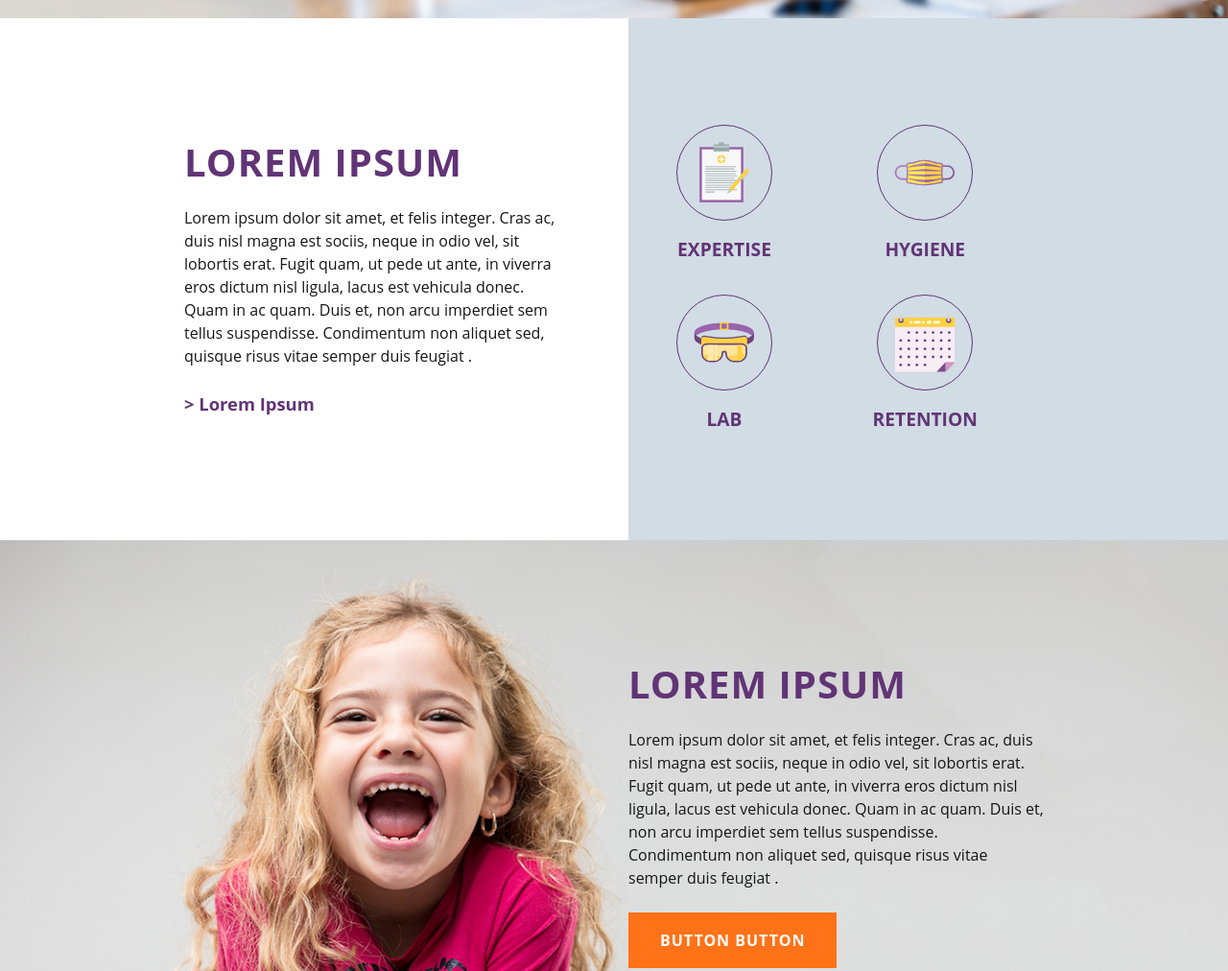
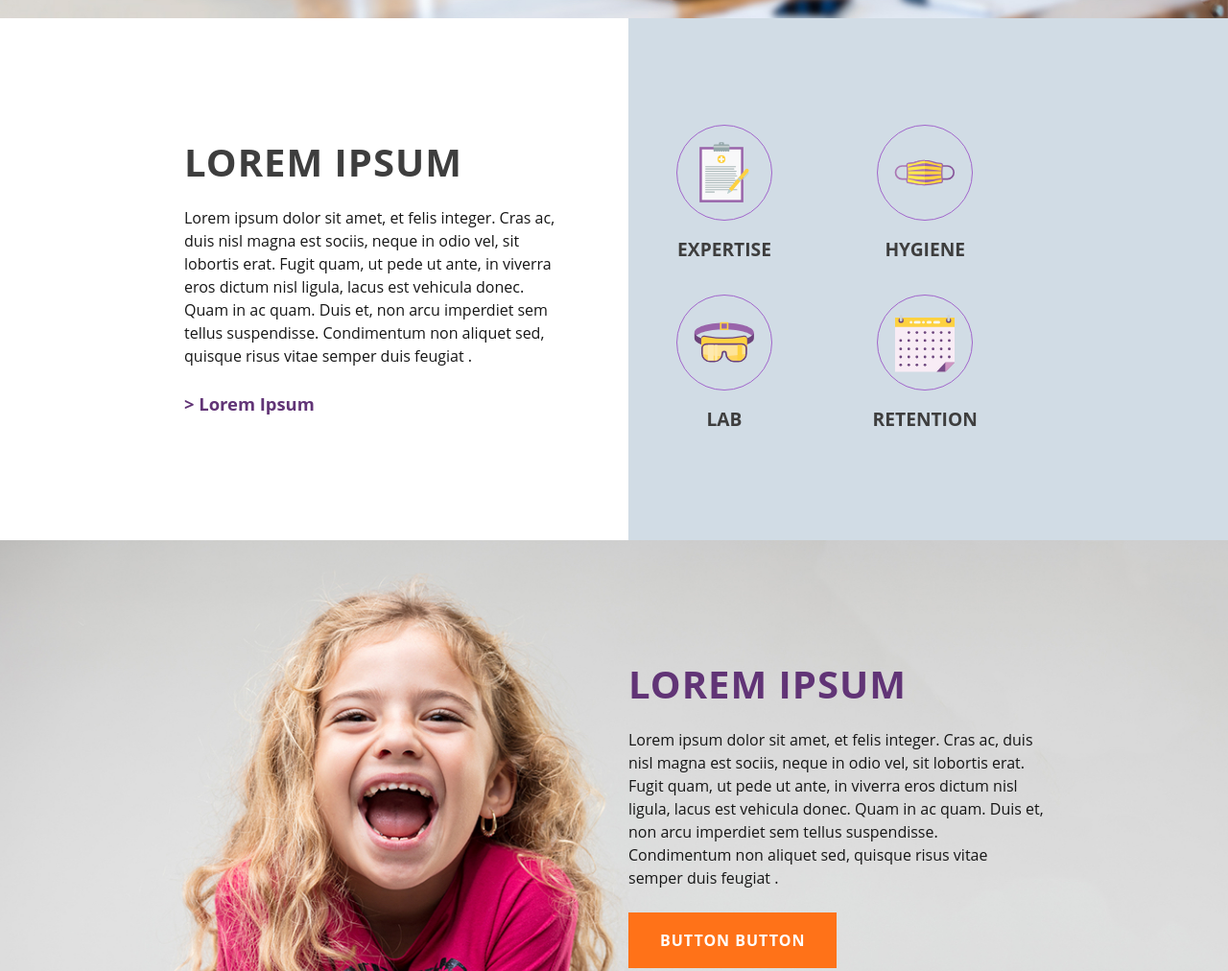
Before and after one commit to Gordoburrito/gordon-lewis-rooster-grin, a Gatsby site: page / in a window 1280 px wide. Shown: the part 1680-2692 px from the top of the page at 96% size. Built offline with nearby package versions, Linux system fonts and the light colour scheme; Gatsby itself is replaced by a stand-in of ours.

Commit message:
Switch heading color to black

```diff
--- /dev/null
+++ b/src/components/hygiene.css
@@ -0,0 +1,3 @@
+.hygiene .section__title {
+  color: var(--color-heading);
+}
--- a/src/components/icon-list.css
+++ b/src/components/icon-list.css
@@ -17,19 +17,10 @@
   width: 100px;
   height: 100px;
   opacity: 0;
-  border: 1px solid var(--color-primary);
+  border: 1px solid var(--color-primary-accent);
   border-radius: 50%;
   transform: scale(0.9);
   transition: .5s ease-in
-}
-
-.icon-list__icon-wrapper {
-  border: 1px solid var(--color-primary);
-  border-radius: 50%;
-  width: 100px;
-  height: 100px;
-  display: flex;
-  transition: .5s
 }
 
 .icon-list__icon {
@@ -46,7 +37,6 @@
   align-content: center;
 }
 
-
 .icon-list__item {
   display: flex;
   align-items: center;
@@ -57,7 +47,7 @@
   text-transform: uppercase;
   font-weight: var(--fontWeight-bold);
   font-size: var(--fontSize-3);
-  color: var(--color-primary);
+  color: var(--color-heading);
   padding-left: 1rem;
 }
 
--- a/src/components/super-hero.css
+++ b/src/components/super-hero.css
@@ -16,7 +16,7 @@
   width: 286px;
   height: 48px;
   top: 33px;
-    animation-delay: .6s;
+  animation-delay: .6s;
 }
 
 .hero-container {
@@ -36,8 +36,8 @@
   -webkit-text-stroke-color: var(--color-white-high-emphasis);
   margin: 0 auto;
   font-size: var(--fontSize-7);
+  font-weight: var(--fontWeight-bold);
   animation-delay: .8s;
-  font-weight: var(--fontWeight-bold);
 }
 
 .hero__subheading {
--- a/src/components/testimonials.css
+++ b/src/components/testimonials.css
@@ -2,6 +2,11 @@
   margin-top: 6rem;
   text-align: center;
 }
+
+.testimonials .section__title {
+  color: var(--color-heading);
+}
+
 @media (min-width: 768px){
   .testimonials .section{
     text-align: left;
--- a/src/pages/index.js
+++ b/src/pages/index.js
@@ -2,6 +2,7 @@ import * as React from "react"
 import { StaticImage } from "gatsby-plugin-image"
 
 import "../components/testimonials.css";
+import "../components/hygiene.css";
 
 import Seo from "../components/seo"
 import { TitleHTMLBodyButton } from "../components/title-HTML-body-button.component"
--- a/src/style.css
+++ b/src/style.css
@@ -60,6 +60,7 @@
   --fontSize-7: 2.986rem;
   --color-primary: #613476;
   --color-primary-hover: #835C96;
+  --color-primary-accent: #A165CB;
   --color-secondary: #FF7218;
   --color-text: #161616;
   --color-text-light: #4f5969;
```
